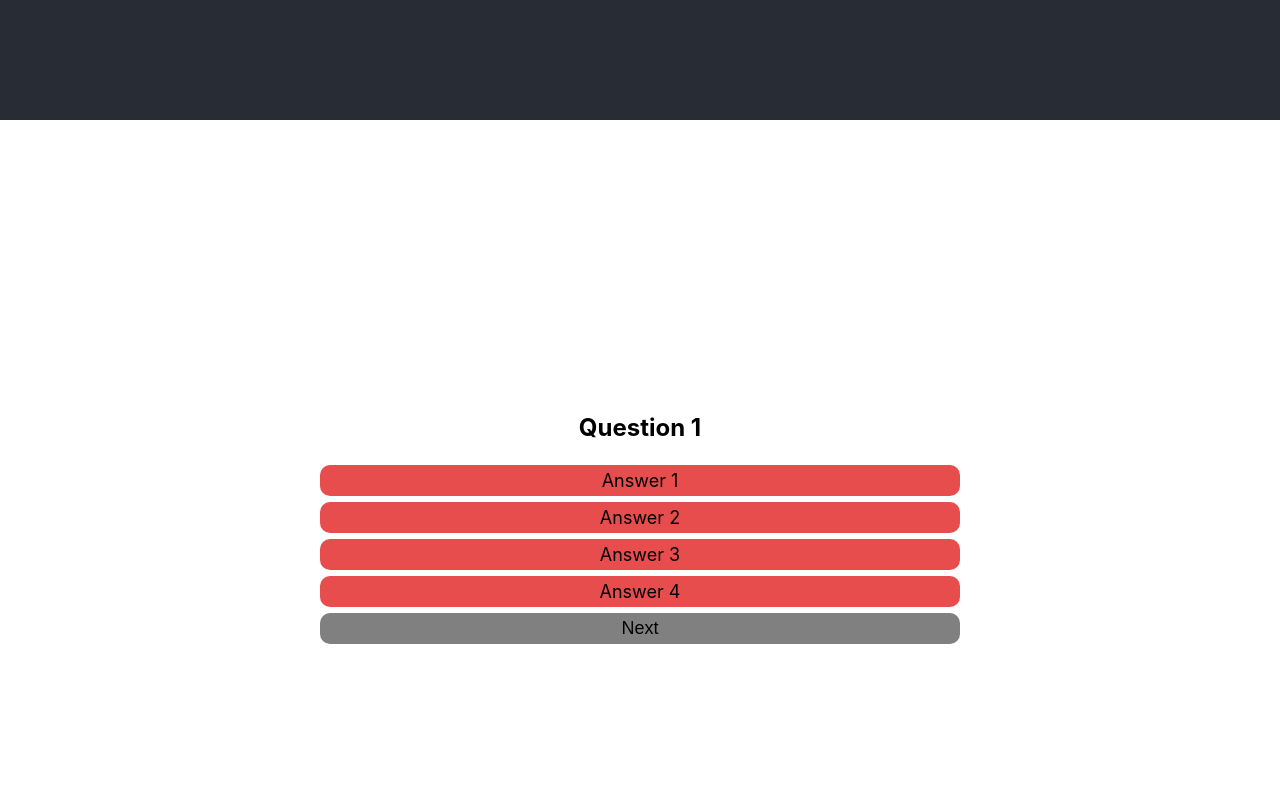
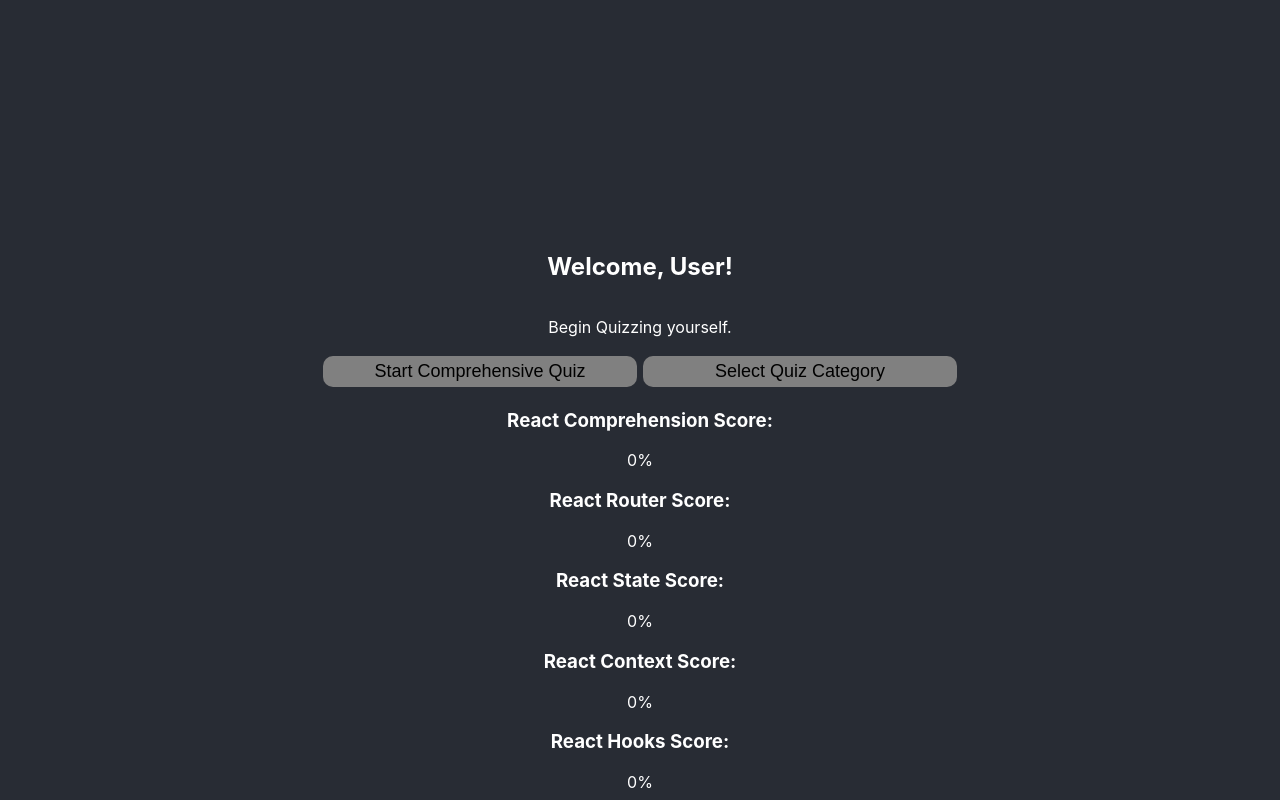
Before and after one commit to BarreraR/QuizMe, a React (Create React App) app: page /dashboard in a window 1280 px wide. Shown: the part 680-1480 px from the top of the page. Built offline with nearby package versions, Linux system fonts and the light colour scheme.

Commit message:
new routes added

```diff
--- a/package.json
+++ b/package.json
@@ -8,6 +8,7 @@
     "@testing-library/user-event": "^12.6.0",
     "react": "^17.0.1",
     "react-dom": "^17.0.1",
+    "react-router-dom": "^5.2.0",
     "react-scripts": "4.0.1",
     "web-vitals": "^0.2.4"
   },
--- a/src/App.js
+++ b/src/App.js
@@ -1,5 +1,10 @@
 import './App.css';
-import Question from './Components/Question';
+// import Question from './Components/Question';
+import Dashboard from './Routes/Dashboard';
+// import Login from './Routes/Login';
+// import Register from './Routes/Register';
+import Quiz from './Routes/Quiz';
+import { Route, Switch } from 'react-router-dom';
 
 function App() {
   return (
@@ -7,11 +12,20 @@ function App() {
       <header className="App-header">
         <h1>QuizMe</h1>
       </header>
-      <Question question='Question 1'/>
+      <main className='Main'>
+        <Switch>
+          <Route path='/dashboard' component={Dashboard}/>
+          {/* <Route path='/login' component={Login}/> */}
+          {/* <Route path='/register' component={Register}/> */}
+          <Route path='/quiz' component={Quiz}/>
+        </Switch>
+      </main>
+
+      {/* <Question question='Question 1'/>
       <Question question='Question 2'/>
       <Question question='Question 3'/>
       <Question question='Question 4'/>
-      <Question question='Question 5'/>
+      <Question question='Question 5'/> */}
 
     </div>
   );
--- a/src/Components/Answer.css
+++ b/src/Components/Answer.css
@@ -14,13 +14,18 @@ Button {
 
 
 
-input[type=radio]{
-  display: none;
-}
+  input[type=radio]{
+    /* visibility: hidden; */
+    position: absolute;
+    z-index: -1;
+    top: 10px;
+    left: 10px;
+  }
 
 .Answer {
   font-size: 18px;
   margin: auto;
+  position: relative;
 }
 
 label {
--- a/src/Components/Answer.jsx
+++ b/src/Components/Answer.jsx
@@ -1,10 +1,12 @@
 import './Answer.css'
 
 export default function Answer(props){
+
   return (
     <div className='Answer'>
-      <input id={`${props.answer}_${props.question}`} name={props.question} type='radio' value={props.answer}/>
-      <label for={`${props.answer}_${props.question}`}>{props.answer}</label>
+      { /* redo with buttons */ }
+      <input id={`${props.answer}_${props.question}`} name={props.question} type='radio' value={props.answer} autofocus/>
+      <label htmlFor={`${props.answer}_${props.question}`}>{props.answer}</label>
     </div>
   )
 }
--- a/src/Components/Question.jsx
+++ b/src/Components/Question.jsx
@@ -1,11 +1,15 @@
 import Answer from './Answer';
+import { useState } from 'react'
 import './Question.css';
 
 export default function Question(props){
+  const [ answer, setAnswer ] = useState('');
+
   function goNextQuestion(e){
     e.preventDefault();
     // remove scroll, have one question rendered at a time
-    window.scrollBy(0, window.innerHeight);
+    props.nextQuestion();
+    // submit answer to database
   }
 
   return (
--- /dev/null
+++ b/src/Components/Results.js
@@ -0,0 +1,21 @@
+export default function Results(){
+  return (
+    <div className='Results'>
+      <h3>React Comprehension Score: </h3>
+      <p>0%</p>
+
+      <h3>React Router Score: </h3>
+      <p>0%</p>
+
+      <h3>React State Score: </h3>
+      <p>0%</p>
+
+      <h3>React Context Score: </h3>
+      <p>0%</p>
+
+      <h3>React Hooks Score: </h3>
+      <p>0%</p>
+
+    </div>
+  );
+}
--- /dev/null
+++ b/src/Routes/Dashboard.css
@@ -0,0 +1,21 @@
+.Dashboard {
+  background-color: #282c34;
+  min-height: 100vh;
+  color: white;
+  display: flex;
+  flex-direction: column;
+  align-items: center;
+  justify-content: center;
+}
+
+.Start_Quiz {
+  display: flex;
+  flex-direction: row;
+  width: 50vw;
+}
+
+.Start_Quiz button {
+  width: auto;
+  flex: 1;
+
+}
--- /dev/null
+++ b/src/Routes/Dashboard.js
@@ -0,0 +1,26 @@
+import './Dashboard.css';
+import Results from '../Components/Results';
+import { useHistory } from 'react-router-dom';
+
+export default function Dashboard(){
+  let history = useHistory();
+
+  const startQuiz = () =>  {
+    history.push('/quiz')
+  }
+
+  return(
+    <div className='Dashboard'>
+      <h2>
+        Welcome, User!
+      </h2>
+      <p>Begin Quizzing yourself.</p>
+      <div className='Start_Quiz'>
+        <button onClick={() => startQuiz()}>Start Comprehensive Quiz</button>
+        <button>Select Quiz Category</button>
+      </div>
+      <Results />
+    </div>
+  );
+
+}
--- /dev/null
+++ b/src/Routes/Quiz.js
@@ -0,0 +1,19 @@
+import Question from '../Components/Question';
+import { useState } from 'react';
+
+export default function Quiz() {
+  const questions = ['Question 1', 'Question 2', 'Question 3', 'Question 4', 'Question 5'];
+
+  const [question, setQuestion] = useState(0);
+  const setNextQuestion = () => {
+    if(question + 1 < questions.length)
+    setQuestion(question + 1);
+  }
+
+  return (
+    <div className='Quiz'>
+      <Question question={questions[question]} nextQuestion={() => setNextQuestion()}/>
+
+    </div>
+  );
+}
--- a/src/index.js
+++ b/src/index.js
@@ -1,13 +1,14 @@
 import React from 'react';
 import ReactDOM from 'react-dom';
+import { BrowserRouter } from 'react-router-dom';
 import './index.css';
 import App from './App';
 import reportWebVitals from './reportWebVitals';
 
 ReactDOM.render(
-  <React.StrictMode>
+  <BrowserRouter>
     <App />
-  </React.StrictMode>,
+  </BrowserRouter>,
   document.getElementById('root')
 );
 
```
Also changed, not shown: src/Routes/Login.js (added), src/Routes/Register.js (added), 2 other files (tests, documents, lock files or other folders).
